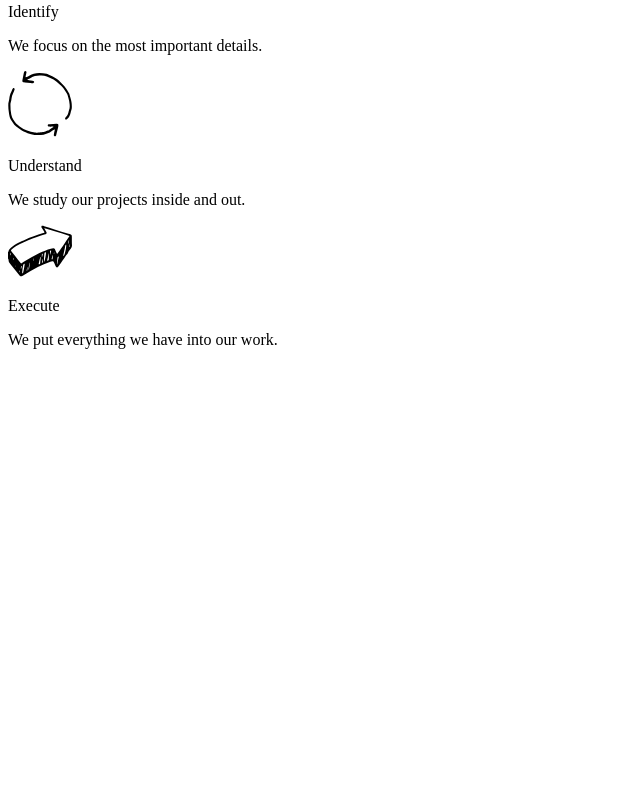
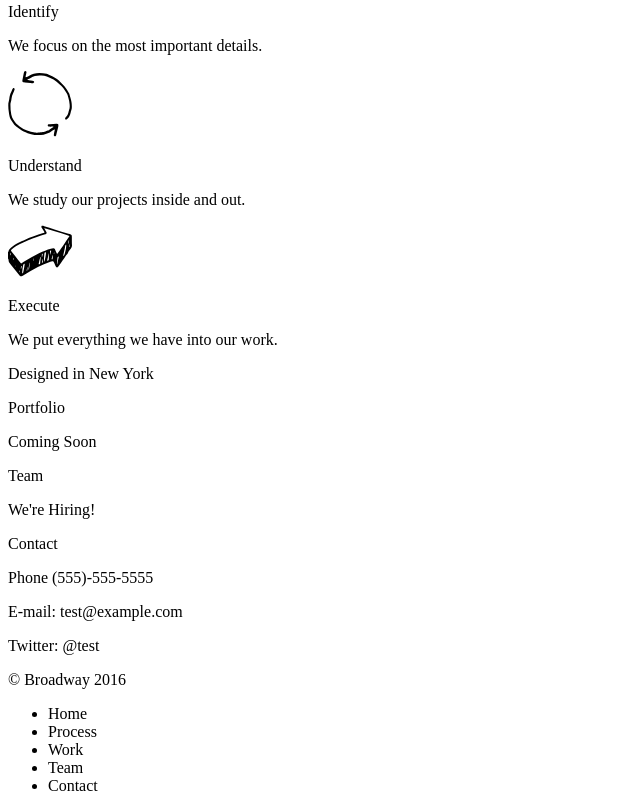
Before and after one commit to devonxfire/broadway, a plain HTML site: page index.html in a window 1280 px wide. Shown: the part 302-1113 px from the top of the page, without its empty margins (0-640 px from the left). Before the commit the page ends 800 px from the top, so only its background shows below. Drawn offline with Linux system fonts and the light colour scheme.

Commit message:
html structure complete

```diff
--- a/index.html
+++ b/index.html
@@ -8,7 +8,7 @@
 
 	<div id="header">
 		<h1 id="main-title">Broadway Design</h1>
-			<ul id="menu">
+			<ul id="top-menu">
 				<li>Home</li>
 				<li>Process</li>
 				<li>Work</li>
@@ -16,6 +16,7 @@
 				<li>Contact</li>
 			</ul>
 	</div>
+
 
 	<div id="processes">
 
@@ -35,5 +36,34 @@
 
 	</div>
 
+
+	<div id="middle-strip">
+		<p id="designed-ny">Designed in New York</p>
+	</div>
+
+	<div id="bottom-content">
+		<p class="process-sub-heading">Portfolio</p>
+		<p class="process-text">Coming Soon</p>
+
+		<p class="process-sub-heading">Team</p>
+		<p class="process-text">We're Hiring!</p>
+
+		<p class="process-sub-heading">Contact</p>
+		<p class="process-text">Phone (555)-555-5555</p>
+		<p class="process-text">E-mail: test@example.com</p>
+		<p class="process-text">Twitter: @test</p>
+	</div>
+
+	<div id="footer-section">
+		<p id="footer">&copy; Broadway 2016</p>
+		<ul id="footer-menu">
+				<li>Home</li>
+				<li>Process</li>
+				<li>Work</li>
+				<li>Team</li>
+				<li>Contact</li>
+			</ul>
+	</div>
+
 </body>
 </html>
```
